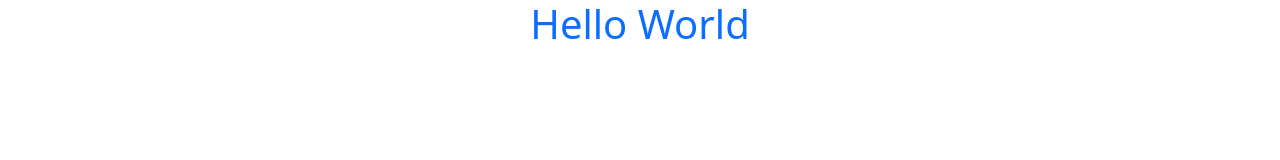
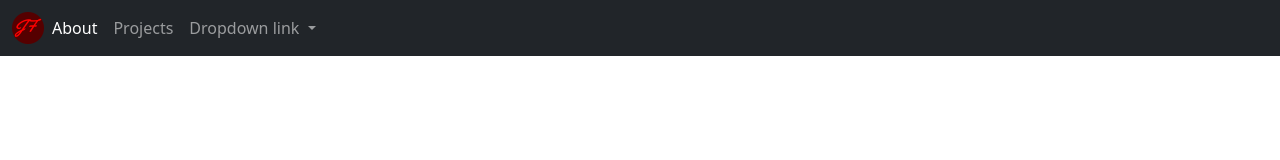
Before and after one commit to Jf0311/JF0311.github.io, a plain HTML site: page index.html in a window 1280 px wide. Drawn offline with nearby package versions, Linux system fonts and the light colour scheme.

Commit message:
Moving on to the body

```diff
--- a/css/style.css
+++ b/css/style.css
@@ -0,0 +1,4 @@
+.logo{
+
+
+}
--- a/index.html
+++ b/index.html
@@ -12,7 +12,45 @@
     <link rel="stylesheet" href="css/style.css">
 </head>
 <body>
-<h1 class="text-primary text-center"> Hello World</h1>
+<!------------- Nav Bar -------------------->
+<nav class="navbar navbar-expand-lg navbar-dark bg-dark">
+    <div class="container-fluid">
+        <a class="navbar-logo" href="#">
+        <img class="logo" src="img/favicon-32x32.png" alt="Logo">
+        </a>
+        <button class="navbar-toggler" type="button" data-bs-toggle="collapse" data-bs-target="#navbarNavDropdown" aria-controls="navbarNavDropdown" aria-expanded="false" aria-label="Toggle navigation">
+            <span class="navbar-toggler-icon"></span>
+        </button>
+        <div class="collapse navbar-collapse" id="navbarNavDropdown">
+            <ul class="navbar-nav">
+                <li class="nav-item">
+                    <a class="nav-link active" aria-current="page" href="#">About</a>
+                </li>
+                <li class="nav-item">
+                    <a class="nav-link" href="#">Projects</a>
+                </li>
+                <li class="nav-item dropdown">
+                    <a class="nav-link dropdown-toggle" href="#" id="navbarDropdownMenuLink" role="button" data-bs-toggle="dropdown" aria-expanded="false">
+                        Dropdown link
+                    </a>
+                    <ul class="dropdown-menu" aria-labelledby="navbarDropdownMenuLink">
+                        <li><a class="dropdown-item" href="#">Action</a></li>
+                        <li><a class="dropdown-item" href="#">Another action</a></li>
+                        <li><a class="dropdown-item" href="#">Something else here</a></li>
+                    </ul>
+                </li>
+            </ul>
+        </div>
+    </div>
+</nav>
+
+<!---------------------This is where the hero image would be ------------->
+
+<div class="container-fluid">
+    <div class="My-Hero-Image"></div>
+</div>
+
+
 
 
 
```
Also changed, not shown: img/favicon2-16x16.png (added), img/favicon2-32x32.png (added), img/favicon2.ico (added).
